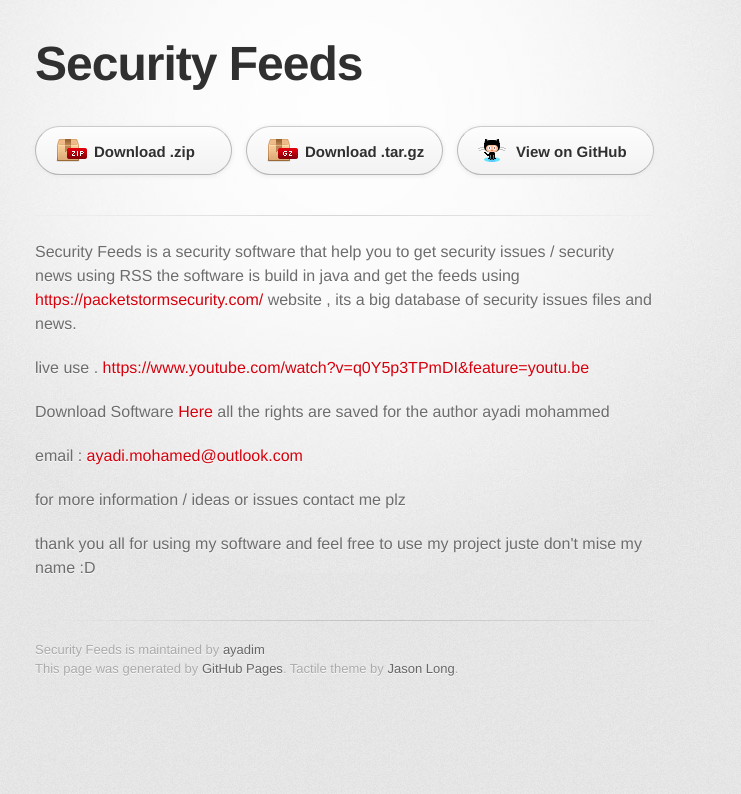
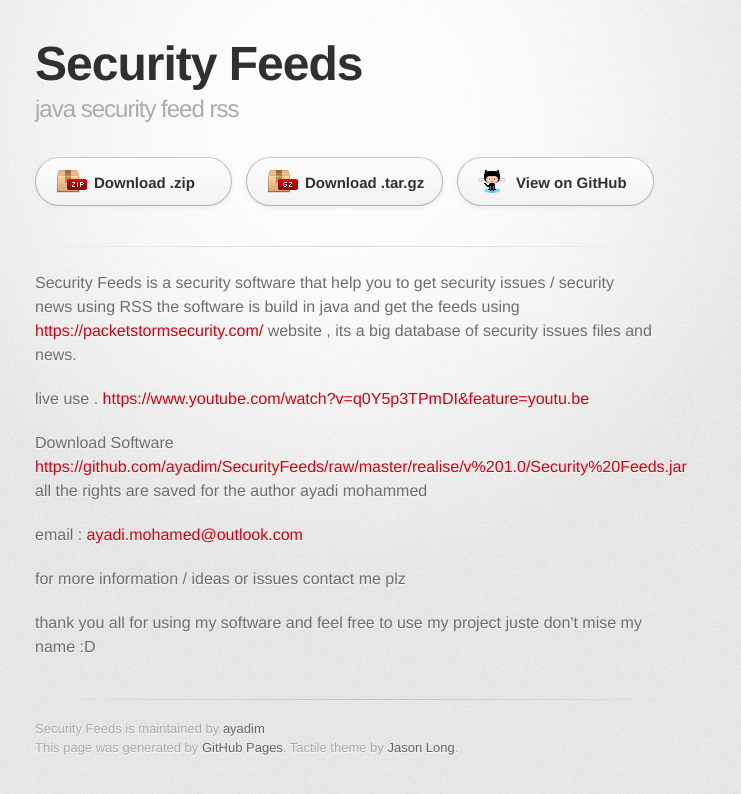
Before and after one commit to ayadim/SecurityFeeds, a plain HTML site: page index.html in a window 1280 px wide. Shown: the whole page, without its empty margins (295-1036 px from the left). Drawn offline with Linux system fonts and the light colour scheme; a web font is replaced by a local one.

Commit message:
Create gh-pages branch via GitHub

```diff
--- a/index.html
+++ b/index.html
@@ -19,7 +19,7 @@
 
         <header>
           <h1>Security Feeds</h1>
-          <h2></h2>
+          <h2>java security feed rss</h2>
         </header>
 
         <section id="downloads" class="clearfix">
@@ -38,7 +38,7 @@ of security issues files and news. </p>
 <p>live use .
 <a href="https://www.youtube.com/watch?v=q0Y5p3TPmDI&amp;feature=youtu.be">https://www.youtube.com/watch?v=q0Y5p3TPmDI&amp;feature=youtu.be</a></p>
 
-<p>Download Software <a href="https://github.com/ayadim/SecurityFeeds/raw/master/realise/v%201.0/Security%20Feeds.jar">Here</a>
+<p>Download Software <a href="https://github.com/ayadim/SecurityFeeds/raw/master/realise/v%201.0/Security%20Feeds.jar">https://github.com/ayadim/SecurityFeeds/raw/master/realise/v%201.0/Security%20Feeds.jar</a>
 all the rights are saved for the author ayadi mohammed </p>
 
 <p>email : <a href="mailto:ayadi.mohamed@outlook.com">ayadi.mohamed@outlook.com</a> </p>
--- a/params.json
+++ b/params.json
@@ -1 +1 @@
-{"name":"Security Feeds","tagline":"","body":"\r\n\r\nSecurity Feeds is a security software that help you to get security issues / security news using RSS\r\nthe software is build  in java and get the feeds using https://packetstormsecurity.com/ website , its a big database \r\nof security issues files and news. \r\n\r\nlive use .\r\nhttps://www.youtube.com/watch?v=q0Y5p3TPmDI&feature=youtu.be\r\n\r\nDownload Software [Here](https://github.com/ayadim/SecurityFeeds/raw/master/realise/v%201.0/Security%20Feeds.jar)\r\nall the rights are saved for the author ayadi mohammed \r\n\r\nemail : ayadi.mohamed@outlook.com \r\n\r\nfor more information / ideas or issues contact me plz \r\n\r\n\r\n\r\nthank you all for using my software and feel free to use my project juste don't mise my name :D \r\n","google":"","note":"Don't delete this file! It's used internally to help with page regeneration."}
+{"name":"Security Feeds","tagline":"java security feed rss","body":"\r\n\r\nSecurity Feeds is a security software that help you to get security issues / security news using RSS\r\nthe software is build  in java and get the feeds using https://packetstormsecurity.com/ website , its a big database \r\nof security issues files and news. \r\n\r\nlive use .\r\nhttps://www.youtube.com/watch?v=q0Y5p3TPmDI&feature=youtu.be\r\n\r\nDownload Software https://github.com/ayadim/SecurityFeeds/raw/master/realise/v%201.0/Security%20Feeds.jar\r\nall the rights are saved for the author ayadi mohammed \r\n\r\nemail : ayadi.mohamed@outlook.com \r\n\r\nfor more information / ideas or issues contact me plz \r\n\r\n\r\n\r\nthank you all for using my software and feel free to use my project juste don't mise my name :D \r\n","google":"","note":"Don't delete this file! It's used internally to help with page regeneration."}
```
